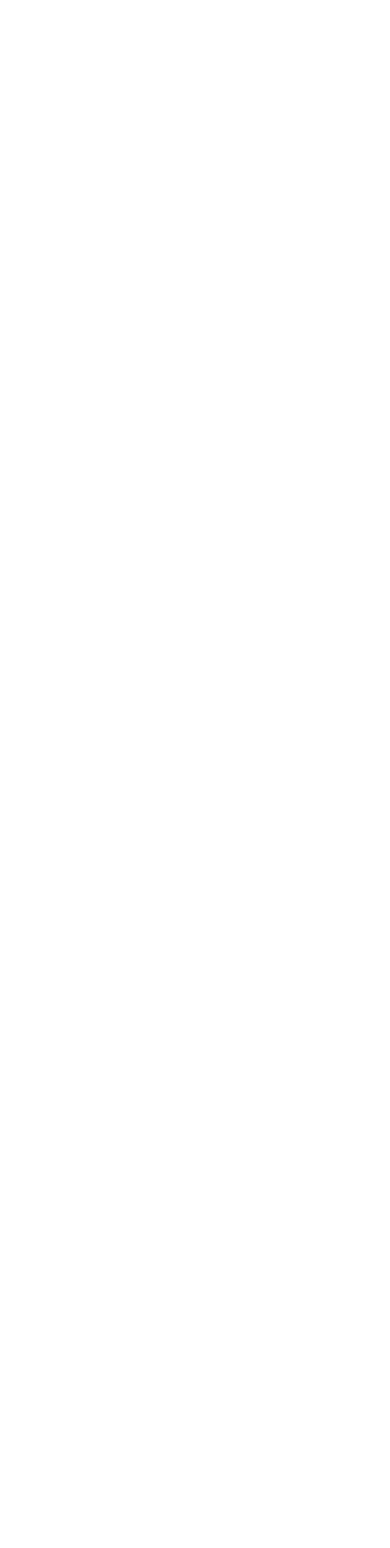
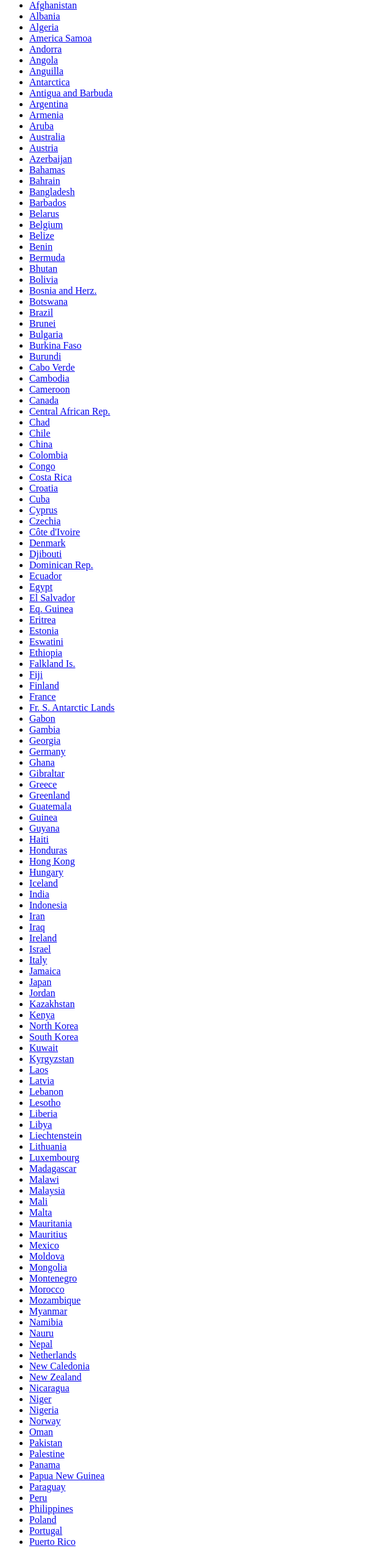
Before and after one commit to lilianagorga/carbon-footprint, a React (Create React App) app: page /countries in a window 1280 px wide. Shown: the part 114-2653 px from the top of the page at 61% size, without its empty margins (0-640 px from the left). Before the commit the page ends 800 px from the top, so only its background shows below. Built offline with nearby package versions, Linux system fonts and the light colour scheme; no server answers.

Commit message:
every country has a graphic with co2 average

```diff
--- a/src/App.js
+++ b/src/App.js
@@ -16,8 +16,8 @@ function App() {
         </nav>
         <Routes>
           <Route exact path="/" element={<Home />} />
-          <Route exact path="/countries" element={<Countries />} />
-          <Route exact path="/average" element={<Average />} />
+          <Route path="/countries" element={<Countries />} />
+          <Route path="/average/:countryCode?" element={<Average />} />
           <Route exact path="/geo" element={<Geo />} />
         </Routes>
       </div>
--- a/src/components/Average.js
+++ b/src/components/Average.js
@@ -1,9 +1,11 @@
 import React, { useState, useEffect } from 'react';
 import axios from 'axios';
+import { useParams } from 'react-router-dom';
 import { BarChart, Bar, XAxis, YAxis, CartesianGrid, Tooltip, Legend } from 'recharts';
 
 const Average = () => {
   const [averages, setAverages] = useState([]);
+  const { countryCode } = useParams();
   const baseUrl = 'https://api.v2.emissions-api.org';
 
   useEffect(() => {
@@ -21,15 +23,29 @@ const Average = () => {
         const endDate = new Date(startDate.getFullYear(), startDate.getMonth() + 1, 0);
         const formattedEndDate = endDate.toISOString().split('T')[0];
 
-        const response = await axios.get(`${baseUrl}/api/v2/carbonmonoxide/average.json`, {
+        let response;
+          if (!countryCode) {
+            console.log('Fetching global average data...');
+            response = await axios.get(`${baseUrl}/api/v2/carbonmonoxide/average.json`, {
               params: {
                 begin: formattedStartDate,
                 end: formattedEndDate,
                 limit: 1,
                 offset: 0,
-            country: 'IT'
               }
             });
+          } else {
+            console.log(`Fetching average data for country code: ${countryCode}`);
+            response = await axios.get(`${baseUrl}/api/v2/carbonmonoxide/average.json`, {
+              params: {
+                begin: formattedStartDate,
+                end: formattedEndDate,
+                limit: 1,
+                offset: 0,
+                country: countryCode
+              }
+            });
+          }
 
         monthlyAverageData.push(response.data[0]);
 
@@ -44,7 +60,7 @@ const Average = () => {
   };
 
   fetchData();
-}, [baseUrl]);
+}, [baseUrl, countryCode]);
 
 
   const chartData = averages.map(item => ({
--- a/src/components/Countries.js
+++ b/src/components/Countries.js
@@ -1,5 +1,7 @@
 import React, { useState, useEffect } from 'react';
 import axios from 'axios';
+import { Link } from 'react-router-dom';
+import countryCodeList from './utils/countryCodeList';
 
 const Countries = () => {
   const [countries, setCountries] = useState([]);
@@ -27,9 +29,14 @@ const Countries = () => {
     <div>
       <h1>List of Countries</h1>
       <ul>
-        {Object.keys(countries).map(countryKey => (
-          <li key={countryKey}>{countries[countryKey]}</li>
+        {countryCodeList.map((country, index) => (
+          <li key={index}>
+            <Link to={`/average${country.url}`}>{country.name}</Link>
+          </li>
         ))}
+        <li>
+          <Link to="/average">Global Average</Link>
+        </li>
       </ul>
     </div>
   );
--- /dev/null
+++ b/src/components/utils/countryCodeList.js
@@ -0,0 +1,190 @@
+export const countryCodeList = [
+  { url: "/AF", name: "Afghanistan" },
+  { url: "/AL", name: "Albania" },
+  { url: "/DZ", name: "Algeria" },
+  { url: "/AS", name: "America Samoa" },
+  { url: "/AD", name: "Andorra" },
+  { url: "/AO", name: "Angola" },
+  { url: "/AI", name: "Anguilla" },
+  { url: "/AQ", name: "Antarctica" },
+  { url: "/AG", name: "Antigua and Barbuda" },
+  { url: "/AR", name: "Argentina" },
+  { url: "/AM", name: "Armenia" },
+  { url: "/AW", name: "Aruba" },
+  { url: "/AU", name: "Australia" },
+  { url: "/AT", name: "Austria" },
+  { url: "/AZ", name: "Azerbaijan" },
+  { url: "/BS", name: "Bahamas" },
+  { url: "/BH", name: "Bahrain" },
+  { url: "/BD", name: "Bangladesh" },
+  { url: "/BB", name: "Barbados" },
+  { url: "/BY", name: "Belarus" },
+  { url: "/BE", name: "Belgium" },
+  { url: "/BZ", name: "Belize" },
+  { url: "/BJ", name: "Benin" },
+  { url: "/BM", name: "Bermuda" },
+  { url: "/BT", name: "Bhutan" },
+  { url: "/BO", name: "Bolivia" },
+  { url: "/BA", name: "Bosnia and Herz." },
+  { url: "/BW", name: "Botswana" },
+  { url: "/BR", name: "Brazil" },
+  { url: "/BN", name: "Brunei" },
+  { url: "/BG", name: "Bulgaria" },
+  { url: "/BF", name: "Burkina Faso" },
+  { url: "/BI", name: "Burundi" },
+  { url: "/CV", name: "Cabo Verde	" },
+  { url: "/KH", name: "Cambodia" },
+  { url: "/CM", name: "Cameroon" },
+  { url: "/CA", name: "Canada" },
+  { url: "/CF", name: "Central African Rep." },
+  { url: "/TD", name: "Chad" },
+  { url: "/CL", name: "Chile" },
+  { url: "/CN", name: "China" },
+  { url: "/CO", name: "Colombia" },
+  { url: "/CG", name: "Congo" },
+  { url: "/CR", name: "Costa Rica" },
+  { url: "/HR", name: "Croatia" },
+  { url: "/CU", name: "Cuba" },
+  { url: "/CY", name: "Cyprus" },
+  { url: "/CZ", name: "Czechia" },
+  { url: "/CI", name: "Côte d'Ivoire" },
+  { url: "/DK", name: "Denmark" },
+  { url: "/DJ", name: "Djibouti" },
+  { url: "/DO", name: "Dominican Rep." },
+  { url: "/EC", name: "Ecuador" },
+  { url: "/EG", name: "Egypt" },
+  { url: "/SV", name: "El Salvador" },
+  { url: "/GQ", name: "Eq. Guinea	" },
+  { url: "/ER", name: "Eritrea" },
+  { url: "/EE", name: "Estonia" },
+  { url: "/SZ", name: "Eswatini" },
+  { url: "/ET", name: "Ethiopia" },
+  { url: "/FK", name: "Falkland Is." },
+  { url: "/FJ", name: "Fiji" },
+  { url: "/FI", name: "Finland" },
+  { url: "/FR", name: "France" },
+  { url: "/TF", name: "Fr. S. Antarctic Lands" },
+  { url: "/GA", name: "Gabon" },
+  { url: "/GM", name: "Gambia" },
+  { url: "/GE", name: "Georgia" },
+  { url: "/DE", name: "Germany" },
+  { url: "/GH", name: "Ghana" },
+  { url: "/GI", name: "Gibraltar" },
+  { url: "/GR", name: "Greece" },
+  { url: "/GL", name: "Greenland" },
+  { url: "/GT", name: "Guatemala" },
+  { url: "/GN", name: "Guinea" },
+  { url: "/GY", name: "Guyana" },
+  { url: "/HT", name: "Haiti" },
+  { url: "/HN", name: "Honduras" },
+  { url: "/HK", name: "Hong Kong" },
+  { url: "/HU", name: "Hungary" },
+  { url: "/IS", name: "Iceland" },
+  { url: "/IN", name: "India" },
+  { url: "/ID", name: "Indonesia" },
+  { url: "/IR", name: "Iran" },
+  { url: "/IQ", name: "Iraq" },
+  { url: "/IE", name: "Ireland" },
+  { url: "/IL", name: "Israel" },
+  { url: "/IT", name: "Italy" },
+  { url: "/JM", name: "Jamaica" },
+  { url: "/JP", name: "Japan" },
+  { url: "/JO", name: "Jordan" },
+  { url: "/KZ", name: "Kazakhstan" },
+  { url: "/KE", name: "Kenya" },
+  { url: "/KP", name: "North Korea" },
+  { url: "/KR", name: "South Korea" },
+  { url: "/KW", name: "Kuwait" },
+  { url: "/KG", name: "Kyrgyzstan" },
+  { url: "/LA", name: "Laos" },
+  { url: "/LV", name: "Latvia" },
+  { url: "/LB", name: "Lebanon" },
+  { url: "/LS", name: "Lesotho" },
+  { url: "/LR", name: "Liberia" },
+  { url: "/LY", name: "Libya" },
+  { url: "/LI", name: "Liechtenstein" },
+  { url: "/LT", name: "Lithuania" },
+  { url: "/LU", name: "Luxembourg" },
+  { url: "/MG", name: "Madagascar" },
+  { url: "/MW", name: "Malawi" },
+  { url: "/MY", name: "Malaysia" },
+  { url: "/ML", name: "Mali" },
+  { url: "/MT", name: "Malta" },
+  { url: "/MR", name: "Mauritania" },
+  { url: "/MU", name: "Mauritius" },
+  { url: "/MX", name: "Mexico" },
+  { url: "/MD", name: "Moldova" },
+  { url: "/MN", name: "Mongolia" },
+  { url: "/ME", name: "Montenegro" },
+  { url: "/MA", name: "Morocco" },
+  { url: "/MZ", name: "Mozambique" },
+  { url: "/MM", name: "Myanmar" },
+  { url: "/NA", name: "Namibia" },
+  { url: "/NR", name: "Nauru" },
+  { url: "/NP", name: "Nepal" },
+  { url: "/NL", name: "Netherlands" },
+  { url: "/NC", name: "New Caledonia" },
+  { url: "/NZ", name: "New Zealand" },
+  { url: "/NI", name: "Nicaragua" },
+  { url: "/NE", name: "Niger" },
+  { url: "/NG", name: "Nigeria" },
+  { url: "/NO", name: "Norway" },
+  { url: "/OM", name: "Oman" },
+  { url: "/PK", name: "Pakistan" },
+  { url: "/PS", name: "Palestine" },
+  { url: "/PA", name: "Panama" },
+  { url: "/PG", name: "Papua New Guinea" },
+  { url: "/PY", name: "Paraguay" },
+  { url: "/PE", name: "Peru" },
+  { url: "/PH", name: "Philippines" },
+  { url: "/PL", name: "Poland" },
+  { url: "/PT", name: "Portugal" },
+  { url: "/PR", name: "Puerto Rico" },
+  { url: "/QA", name: "Qatar" },
+  { url: "/MK", name: "North Macedonia" },
+  { url: "/RO", name: "Romania" },
+  { url: "/RU", name: "Russia" },
+  { url: "/RW", name: "Rwanda" },
+  { url: "/SA", name: "Saudi Arabia" },
+  { url: "/SN", name: "Senegal" },
+  { url: "/RS", name: "Serbia" },
+  { url: "/SL", name: "Sierra Leone" },
+  { url: "/SK", name: "Slovakia" },
+  { url: "/SI", name: "Slovenia" },
+  { url: "/SB", name: "Solomon Is." },
+  { url: "/SO", name: "Somalia" },
+  { url: "/ZA", name: "South Africa" },
+  { url: "/SS", name: "S. Sudan" },
+  { url: "/ES", name: "Spain" },
+  { url: "/LK", name: "Sri Lanka" },
+  { url: "/SD", name: "Sudan" },
+  { url: "/SR", name: "Suriname" },
+  { url: "/SE", name: "Sweden" },
+  { url: "/CH", name: "Switzerland" },
+  { url: "/SY", name: "Syria" },
+  { url: "/TW", name: "Taiwan" },
+  { url: "/TJ", name: "Tajikistan" },
+  { url: "/TZ", name: "Tanzania" },
+  { url: "/TH", name: "Thailand" },
+  { url: "/TG", name: "Togo" },
+  { url: "/TT", name: "Trinidad and Tobago" },
+  { url: "/TN", name: "Tunisia" },
+  { url: "/TR", name: "Turkey" },
+  { url: "/TM", name: "Turkmenistan" },
+  { url: "/UG", name: "Uganda" },
+  { url: "/UA", name: "Ukraine" },
+  { url: "/AE", name: "United Arab Emirates" },
+  { url: "/GB", name: "United Kingdom" },
+  { url: "/US", name: "United States of America" },
+  { url: "/UY", name: "Uruguay" },
+  { url: "/UZ", name: "Uzbekistan" },
+  { url: "/VU", name: "Vanuatu" },
+  { url: "/VE", name: "Venezuela" },
+  { url: "/VN", name: "Vietnam" },
+  { url: "/EH", name: "W. Sahara" },
+  { url: "/YE", name: "Yemen" },
+  { url: "/ZM", name: "Zambia" },
+  { url: "/ZW", name: "Zimbabwe" }
+];
+
+export default countryCodeList;
--- a/src/pages/Home.js
+++ b/src/pages/Home.js
@@ -11,6 +11,9 @@ const Home = () => {
       <div>
         <Link to="/countries">CO2 by Country</Link>
       </div>
+      <div>
+        <Link to="/geo">CO2 by Latitude and Longitude</Link>
+      </div>
     </div>
   );
 };
```
Lines whose indentation alone changed are shown as unchanged.
